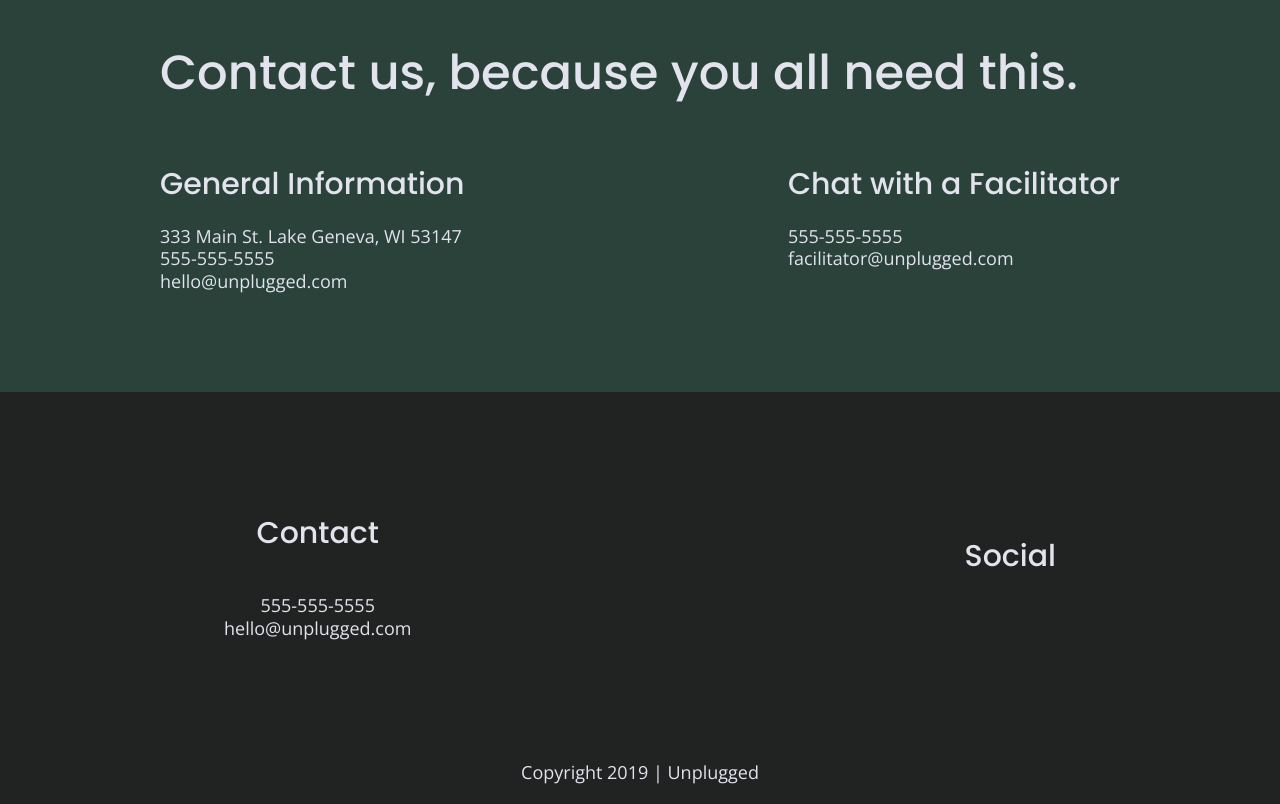
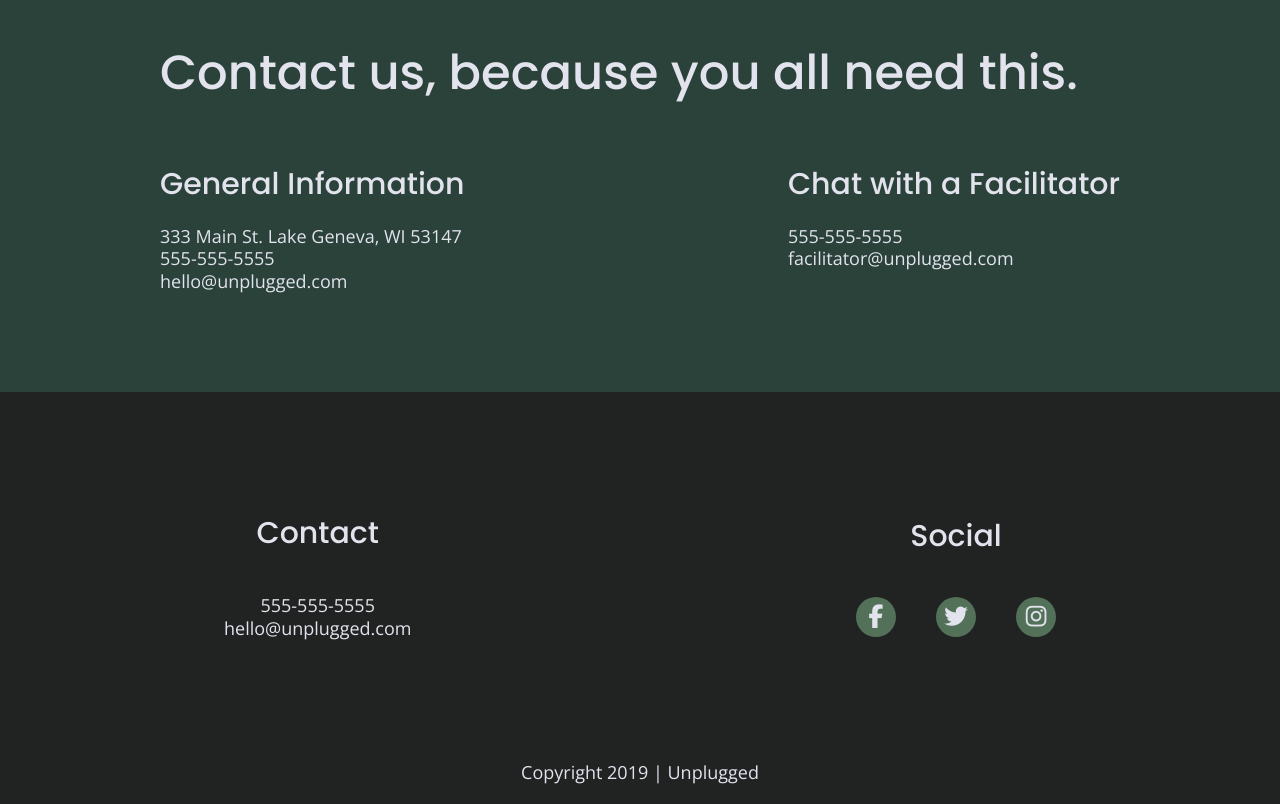
Before and after one commit to NicoleP20/unplugged-retreat, a website: page faqs/index.html in a window 1280 px wide. Shown: the part 943-1747 px from the top of the page. Drawn offline with nearby package versions, Linux system fonts and the light colour scheme.

Commit message:
Social icons and styling added with rwd

```diff
--- a/css/main.css
+++ b/css/main.css
@@ -196,6 +196,7 @@ header nav {
 }
 
 header nav ul {
+  padding: 0;
   display: flex;
   justify-content: space-around;
   width: 100%;
@@ -225,7 +226,7 @@ footer .contact {
 
 footer .social-icons {
   display: flex;
-  justify-content: space-around;
+  justify-content: space-between;
   align-items: center;
 }
 
@@ -233,6 +234,14 @@ footer .social-icons p {
   display: flex;
   justify-content: center;
   align-items: center;
+  background-color: #527158;
+  border-radius: 50%;
+  width: 40px;
+  height: 40px;
+}
+
+footer .social-icons i {
+  font-size: 1.3125em;
 }
 
 footer .copyright {
@@ -650,6 +659,10 @@ input[type="button"] {
     line-height: 1.285;
   }
 
+  footer .social-icons {
+    width: 12.5em;
+  }
+
   footer .copyright {
     width: 100%;
   }
--- a/faqs/index.html
+++ b/faqs/index.html
@@ -137,15 +137,18 @@
             <h4>Social</h4>
             <div class="social-icons">
               <p>
-                <a href="https://www.facebook.com/yoursite" target="_blank"></a>
+                <a href="https://www.facebook.com/yoursite" target="_blank"
+                  ><i class="fab fa-facebook-f"></i
+                ></a>
               </p>
               <p>
-                <a href="https://www.twitter.com/yoursite" target="_blank"></a>
+                <a href="https://www.twitter.com/yoursite" target="_blank"
+                  ><i class="fab fa-twitter"></i
+                ></a>
               </p>
               <p>
-                <a
-                  href="https://www.instagram.com/yoursite"
-                  target="_blank"
+                <a href="https://www.instagram.com/yoursite" target="_blank"
+                  ><i class="fab fa-instagram"></i
                 ></a>
               </p>
             </div>
```
Also changed, not shown: about/index.html (+8 -5 lines), index.html (+3 -3 lines).
